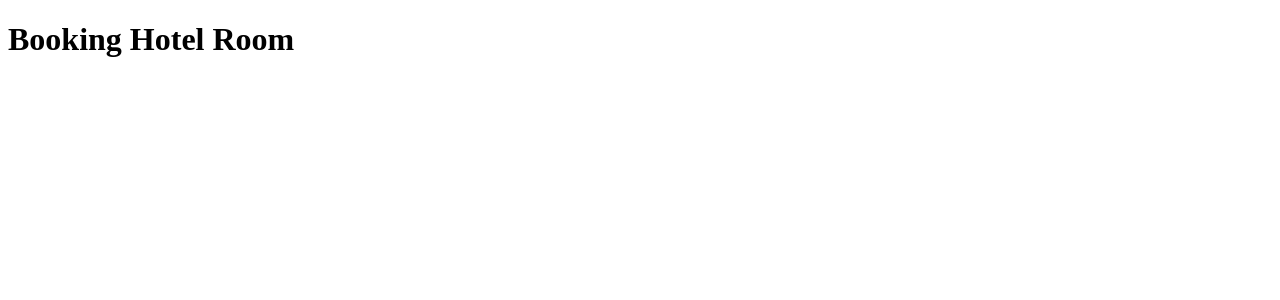
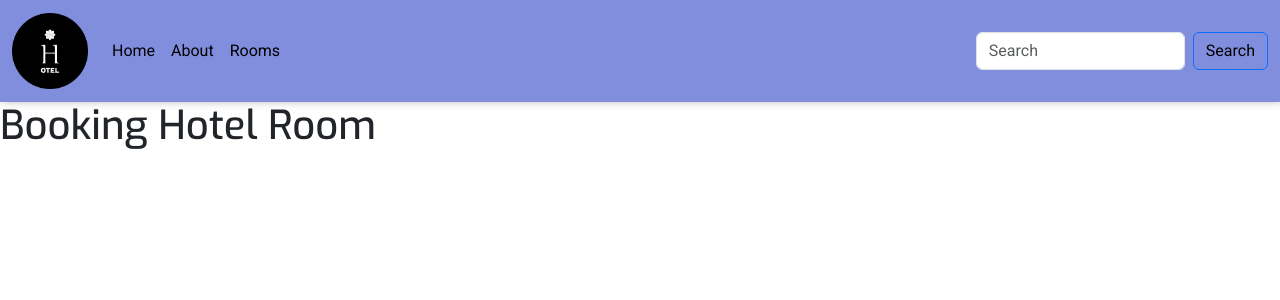
Before and after one commit to bky201/HotelBooking, a Django app: page / in a window 1280 px wide. Shown: the top 300 px of the page. Run offline with Django 4.2, Linux system fonts and the light colour scheme.

Commit message:
Add navbar

```diff
--- a/booking/settings.py
+++ b/booking/settings.py
@@ -42,6 +42,9 @@ INSTALLED_APPS = [
 
     # Apps
     'home',
+
+    'cloudinary',
+    'cloudinary_storage',
 ]
 
 MIDDLEWARE = [
@@ -124,6 +127,8 @@ USE_TZ = True
 
 STATIC_URL = 'static/'
 
+STATICFILES_DIRS = (os.path.join(BASE_DIR, 'static'),)
+
 # Default primary key field type
 # https://docs.djangoproject.com/en/4.2/ref/settings/#default-auto-field
 
--- /dev/null
+++ b/static/css/base.css
@@ -0,0 +1,57 @@
+@import url('https://fonts.googleapis.com/css2?family=Exo:wght@100;200;300;400;500;600;700&family=Roboto:wght@100;300;400;500;700&display=swap');
+
+:root {
+    /** Fonts */
+    --title: 'Exo', sans-serif;
+    --main-font: 'Roboto', sans-serif;
+
+    /** Colours */
+    --background: #3f3f3f;
+    --blue: hsl(216, 85%, 34%);
+    --black:#000;
+    --dark-blue: #808edd;
+    --white: #fff;
+    --orange: #f1a520;
+
+    /** Utils */
+    --smal-box-shadow: 2px -2px 9px 0 #42333381;
+    --border: 2px solid #00000010;
+}
+
+html, body {
+    height: 100%;
+}
+
+body {
+    display: flex;
+    flex-direction: column;
+    font-family: var(--main-font);
+}
+h1, h2, h3, h4, h5, h6 {
+    font-family: var(--title);
+}
+main {
+    flex: 1 0 auto;
+    background-color: var(--white);
+}
+/* Header */
+.navbar {
+    background-color: var(--dark-blue);
+    box-shadow: var(--smal-box-shadow);
+}
+a.nav-link {
+    color: var(--black);
+}
+
+img.logo {
+    width: 4.75rem;
+}
+
+/* Footer */
+footer {
+    flex-shrink: 0;
+}
+
+.navbar .btn {
+    color: var(--black);
+}
--- a/templates/base.html
+++ b/templates/base.html
@@ -1,11 +1,22 @@
+{% load static %}
+
 <!DOCTYPE html>
 <html lang="en">
 <head>
     <meta charset="UTF-8">
     <meta name="viewport" content="width=device-width, initial-scale=1.0">
-    <title>Document</title>
+    {% block extra_css %}
+    <link href="https://cdn.jsdelivr.net/npm/bootstrap@5.3.0/dist/css/bootstrap.min.css" rel="stylesheet" integrity="sha384-9ndCyUaIbzAi2FUVXJi0CjmCapSmO7SnpJef0486qhLnuZ2cdeRhO02iuK6FUUVM" crossorigin="anonymous">
+    <link rel="stylesheet" href="{% static 'css/base.css' %}">
+    {% endblock %}
+
+    {% block onload_js %}
+    <script src="https://cdn.jsdelivr.net/npm/bootstrap@5.3.0/dist/js/bootstrap.bundle.min.js" integrity="sha384-geWF76RCwLtnZ8qwWowPQNguL3RmwHVBC9FhGdlKrxdiJJigb/j/68SIy3Te4Bkz" crossorigin="anonymous"></script>
+    {% endblock %}
+    <title>Hotel Room Booking - {% block title %} {% endblock %}</title>
 </head>
 <body>
+    {% include 'includes/header.html' %}
     <h1>Booking Hotel Room</h1>
 </body>
 </html>
--- /dev/null
+++ b/templates/includes/header.html
@@ -0,0 +1,32 @@
+{% load static %}
+
+<header>
+  <nav class="navbar navbar-expand-lg">
+    <div class="container-fluid">
+      <!-- Logo -->
+      <a class="navbar-brand" href="#"><img src="{% static 'images/logo.webp' %}" alt="room booking logo" class="logo"></a>
+      <button class="navbar-toggler" type="button" data-bs-toggle="collapse" data-bs-target="#navbarText" aria-controls="navbarText" aria-expanded="false" aria-label="Toggle navigation">
+        <span class="navbar-toggler-icon"></span>
+      </button>
+      <!-- Navigation items -->
+      <div class="collapse navbar-collapse" id="navbarText">
+        <ul class="navbar-nav me-auto mb-2 mb-lg-0">
+          <li class="nav-item">
+            <a class="nav-link active" aria-current="page" href="{% url 'home' %}">Home</a>
+          </li>
+          <li class="nav-item">
+            <a class="nav-link" href="#">About</a>
+          </li>
+          <li class="nav-item">
+            <a class="nav-link" href="#">Rooms</a>
+          </li>
+        </ul>
+        <!-- form for search bar -->
+        <form class="d-flex" role="search">
+          <input class="form-control me-2" type="search" placeholder="Search" aria-label="Search">
+          <button class="btn btn-outline-primary" type="submit">Search</button>
+        </form>
+      </div>
+    </div>
+  </nav>
+</header>
```
Also changed, not shown: requirements.txt (added, +16 -0 lines), static/icons/github.svg (added), static/icons/instagram.svg (added), static/icons/linkedin.svg (added), static/icons/twitter.svg (added), static/icons/youtube.svg (added), static/images/logo.webp (added), templates/includes/footer.html (added), 1 other file.
